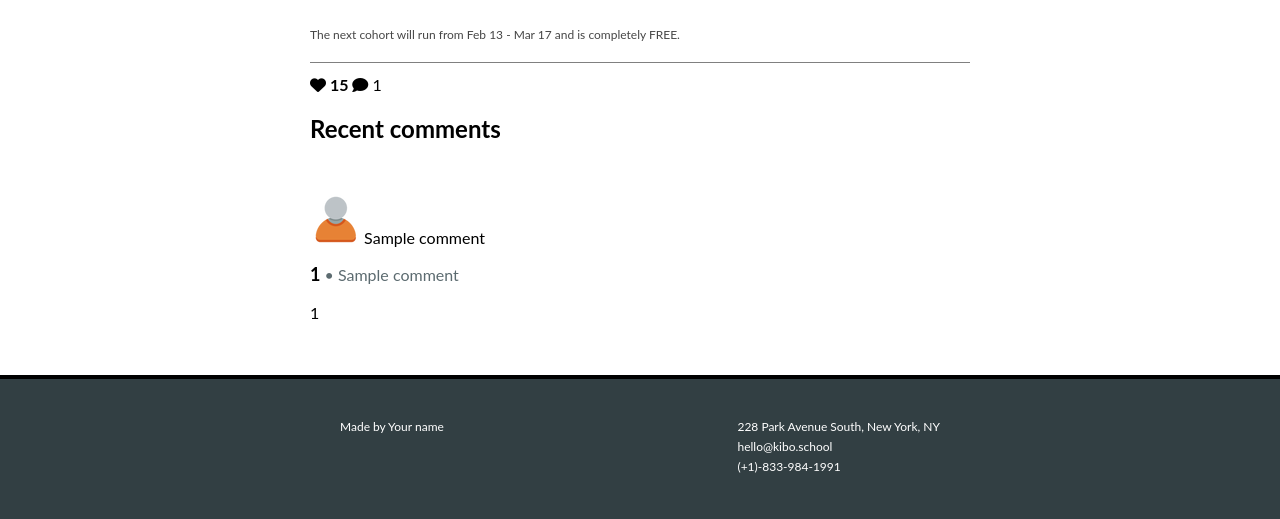
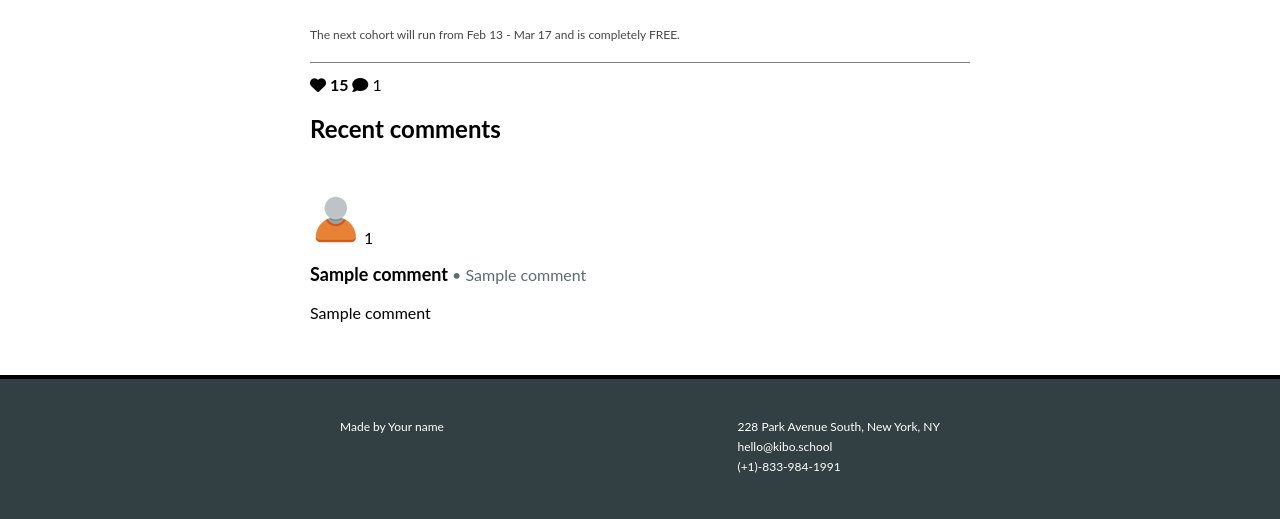
Before and after one commit to nadjazaric/curriculum-hometask, a Flask app: template templates/home.html in a window 1280 px wide. Shown: the part 834-1353 px from the top of the page. Run offline with Flask 2, Linux system fonts and the light colour scheme; the template is opened without the code that fills it: most values are stand-ins (such as "Sample title", 1, 10 or a date in 2020).

Commit message:
Update home.html

```diff
--- a/templates/home.html
+++ b/templates/home.html
@@ -77,12 +77,12 @@
       {% for comment in comments %}
       <article class="comment">
         <div>
-          <p> <img src="static/img/user.png"> <span class="user_name"> {{ comment[2] }}</span></p>
-          <h3 class="comment_title">{{ comment[0] | truncate(15, true) }}</h3>
-          <time class="comment_date" datetime="{{ comment[1] }}">• {{ comment[1] }}</time>
+          <p> <img src="static/img/user.png"> <span class="user_name"> {{ comment[0] }}</span></p>
+          <h3 class="comment_title">{{ comment[1] | truncate(20, true) }}</h3>
+          <time class="comment_date" datetime="{{ comment[1] }}">• {{ comment[2] }}</time>
         </div>
         <p class="comment_content">
-          {{ comment[0] }}
+          {{ comment[1] }}
         </p>
       </article>
       {% endfor %}
```
